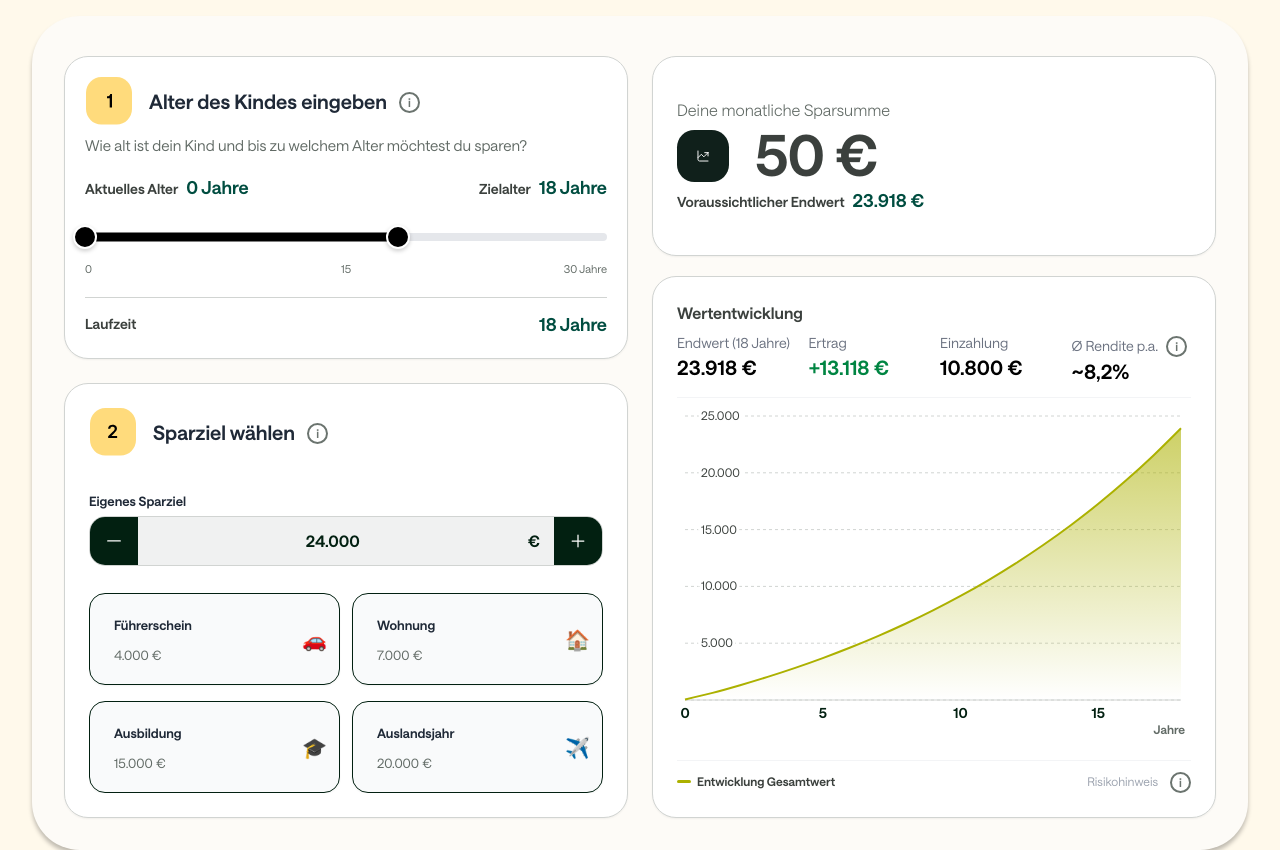
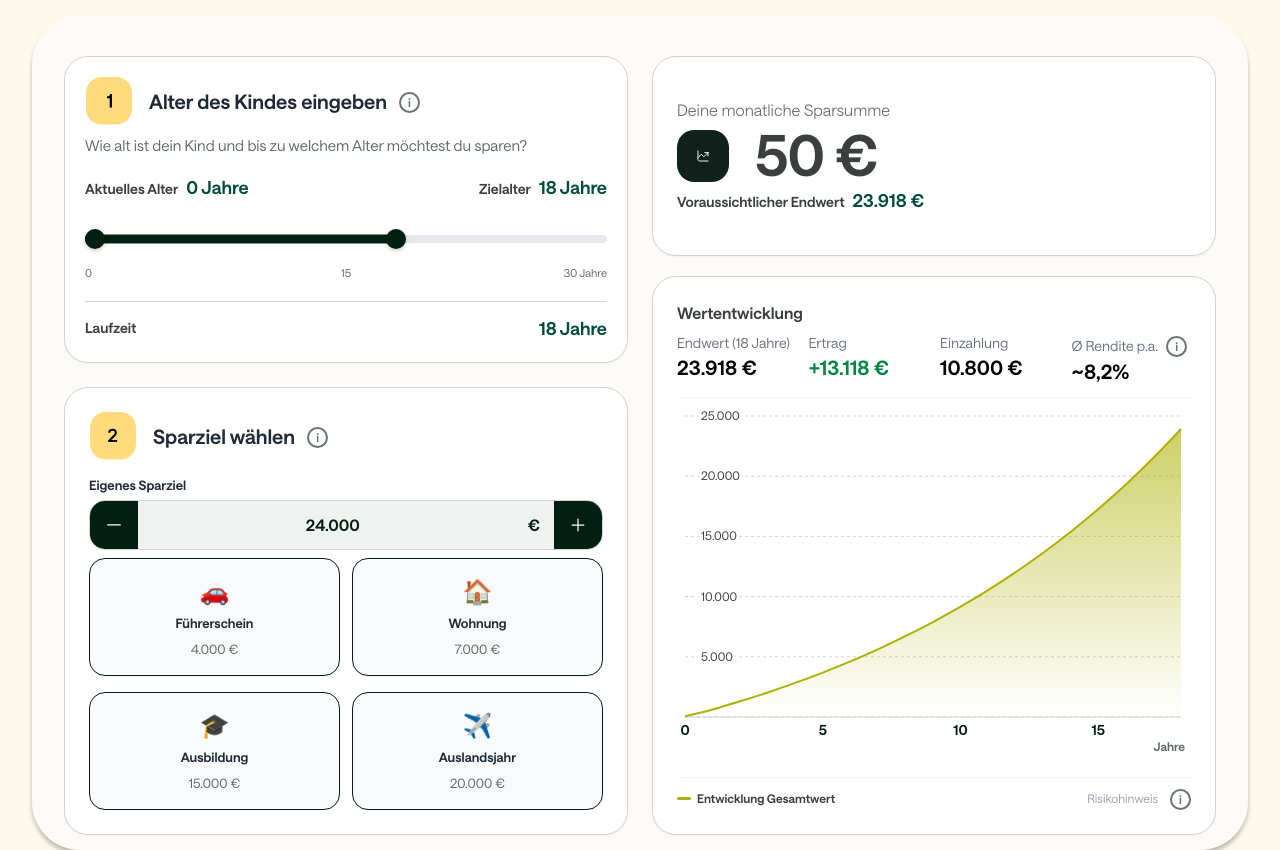
Before and after one commit to ivenkurz/kindersparplan, a Next.js app: page /Kindersparplan in a window 1280 px wide. Built offline with nearby package versions, Linux system fonts and the light colour scheme.

Commit message:
Sparziel-Cards Redesign Icon oben volle Textbreite DualRangeSlider native Inputs Design-Doc

```diff
--- a/app/Kindersparplan/page.tsx
+++ b/app/Kindersparplan/page.tsx
@@ -373,15 +373,15 @@ export default function KindersparplanPage() {
                           saveForUndo();
                           setSparzielId(ziel.id);
                         }}
-                        className={`relative box-border flex min-h-[92px] w-full min-w-0 flex-col items-start justify-center gap-1 rounded-[16px] border bg-[#F9FAFB] pt-4 pr-12 pb-4 pl-6 text-left shadow-[0px_1px_2px_rgba(0,0,0,0.05)] transition-all ${
+                        className={`box-border flex min-h-[92px] w-full min-w-0 flex-col items-center justify-center gap-1.5 rounded-[16px] border bg-[#F9FAFB] p-4 text-center shadow-[0px_1px_2px_rgba(0,0,0,0.05)] transition-all ${
                           isSelected
                             ? "border-2 border-[#022011]"
                             : "border border-[#022011] hover:border-ds-orange-60/40"
                         }`}
                       >
-                        <span className="font-saans text-[13px] font-semibold leading-7 text-[#1F2937]">{ziel.label}</span>
-                        <span className="font-saans text-[13px] font-normal leading-6 text-[#616A65]">{formatEuro(ziel.betrag)}</span>
-                        <span className="absolute right-3 top-1/2 -translate-y-1/2 text-xl leading-7 text-[#1F2937]" aria-hidden>{ziel.emoji}</span>
+                        <span className="text-2xl leading-8 text-[#1F2937]" aria-hidden>{ziel.emoji}</span>
+                        <span className="font-saans text-[13px] font-semibold leading-5 text-[#1F2937] w-full truncate">{ziel.label}</span>
+                        <span className="font-saans text-[13px] font-normal leading-5 text-[#616A65] w-full truncate">{formatEuro(ziel.betrag)}</span>
                       </button>
                     );
                   })}
@@ -521,15 +521,15 @@ export default function KindersparplanPage() {
                       saveForUndo();
                       setSparzielId(ziel.id);
                     }}
-                    className={`relative box-border flex min-h-[92px] w-full min-w-0 flex-col items-start justify-center gap-1 rounded-[16px] border bg-[#F9FAFB] pt-4 pr-12 pb-4 pl-6 text-left shadow-[0px_1px_2px_rgba(0,0,0,0.05)] transition-all ${
+                    className={`box-border flex min-h-[92px] w-full min-w-0 flex-col items-center justify-center gap-1.5 rounded-[16px] border bg-[#F9FAFB] p-4 text-center shadow-[0px_1px_2px_rgba(0,0,0,0.05)] transition-all ${
                       isSelected
                         ? "border-2 border-[#022011]"
                         : "border border-[#022011] hover:border-ds-orange-60/40"
                     }`}
                   >
-                    <span className="font-saans text-[13px] font-semibold leading-7 text-[#1F2937] min-w-0 truncate block w-full">{ziel.label}</span>
-                    <span className="font-saans text-[13px] font-normal leading-6 text-[#616A65] min-w-0 truncate block w-full">{formatEuro(ziel.betrag)}</span>
-                    <span className="absolute right-3 top-1/2 -translate-y-1/2 text-xl leading-7 text-[#1F2937]" aria-hidden>{ziel.emoji}</span>
+                    <span className="text-2xl leading-8 text-[#1F2937]" aria-hidden>{ziel.emoji}</span>
+                    <span className="font-saans text-[13px] font-semibold leading-5 text-[#1F2937] w-full truncate">{ziel.label}</span>
+                    <span className="font-saans text-[13px] font-normal leading-5 text-[#616A65] w-full truncate">{formatEuro(ziel.betrag)}</span>
                   </button>
                 );
               })}
--- a/components/DualRangeSlider.tsx
+++ b/components/DualRangeSlider.tsx
@@ -1,6 +1,4 @@
 "use client";
-
-import { useRef, useCallback, useEffect } from "react";
 
 interface DualRangeSliderProps {
   min: number;
@@ -14,22 +12,26 @@ interface DualRangeSliderProps {
   lowLabel?: string;
   highLabel?: string;
   formatValue?: (v: number) => string;
-  thumbSize?: "sm" | "md";
   /** Legende unter dem Slider ausblenden (z. B. Kindersparplan) */
   hideLegend?: boolean;
 }
 
-function percentToValue(percent: number, min: number, max: number, step: number): number {
-  const range = max - min;
-  const raw = min + (percent / 100) * range;
-  const steps = Math.round((raw - min) / step);
-  return Math.max(min, Math.min(max, min + steps * step));
-}
+/**
+ * Dual-Range-Slider mit zwei nativen <input type="range">.
+ * Wie SliderInput (SparplanRechner): zuverlässiges Touch/Drag auf iOS, gleiche Thumb-Größe auf Mobile.
+ */
+const RANGE_INPUT_CLASS =
+  "absolute inset-x-0 top-1/2 -translate-y-1/2 z-10 w-full h-4 md:h-2.5 bg-transparent appearance-none cursor-pointer touch-manipulation " +
+  "[&::-webkit-slider-runnable-track]:h-full [&::-webkit-slider-runnable-track]:bg-transparent [&::-webkit-slider-runnable-track]:rounded-full " +
+  "[&::-moz-range-track]:h-full [&::-moz-range-track]:bg-transparent [&::-moz-range-track]:rounded-full " +
+  "[&::-webkit-slider-thumb]:appearance-none [&::-webkit-slider-thumb]:w-11 [&::-webkit-slider-thumb]:h-11 md:[&::-webkit-slider-thumb]:w-5 md:[&::-webkit-slider-thumb]:h-5 " +
+  "[&::-webkit-slider-thumb]:mt-[-14px] md:[&::-webkit-slider-thumb]:mt-[-5px] " +
+  "[&::-webkit-slider-thumb]:rounded-full [&::-webkit-slider-thumb]:bg-[#022011] [&::-webkit-slider-thumb]:border-2 [&::-webkit-slider-thumb]:border-white " +
+  "[&::-webkit-slider-thumb]:shadow-[0_2px_4px_rgba(0,0,0,0.2)] [&::-webkit-slider-thumb]:cursor-pointer " +
+  "[&::-moz-range-thumb]:w-11 [&::-moz-range-thumb]:h-11 md:[&::-moz-range-thumb]:w-5 md:[&::-moz-range-thumb]:h-5 " +
+  "[&::-moz-range-thumb]:rounded-full [&::-moz-range-thumb]:bg-[#022011] [&::-moz-range-thumb]:border-2 [&::-moz-range-thumb]:border-white [&::-moz-range-thumb]:shadow-[0_2px_4px_rgba(0,0,0,0.2)] [&::-moz-range-thumb]:cursor-pointer " +
+  "focus:outline-none focus-visible:ring-2 focus-visible:ring-ds-orange-60 focus-visible:ring-offset-2";
 
-/**
- * Dual-Range-Slider mit eigenem Track und zwei Thumb-Divs.
- * Keine nativen Range-Inputs für die Anzeige – dadurch kein Zittern und der andere Thumb bleibt stabil.
- */
 export default function DualRangeSlider({
   min,
   max,
@@ -47,147 +49,61 @@ export default function DualRangeSlider({
   const range = max - min;
   const lowPercent = range === 0 ? 0 : ((valueLow - min) / range) * 100;
   const highPercent = range === 0 ? 100 : ((valueHigh - min) / range) * 100;
-  const trackRef = useRef<HTMLDivElement>(null);
-  const activeThumbRef = useRef<"low" | "high" | null>(null);
 
-  const getPercentFromClientX = useCallback((clientX: number) => {
-    const el = trackRef.current;
-    if (!el) return 50;
-    const rect = el.getBoundingClientRect();
-    return Math.max(0, Math.min(100, ((clientX - rect.left) / rect.width) * 100));
-  }, []);
+  const handleLowChange = (v: number) => {
+    const clamped = Math.min(valueHigh - step, Math.max(min, v));
+    onChangeLow(clamped);
+  };
 
-  const handlePointerDown = useCallback(
-    (e: React.PointerEvent) => {
-      e.preventDefault();
-      const target = e.target as HTMLElement;
-      let hitLow: boolean;
-      if (target.dataset.thumb === "low") hitLow = true;
-      else if (target.dataset.thumb === "high") hitLow = false;
-      else {
-        const percent = getPercentFromClientX(e.clientX);
-        const mid = (lowPercent + highPercent) / 2;
-        hitLow = percent < mid;
-      }
-      activeThumbRef.current = hitLow ? "low" : "high";
-      trackRef.current?.setPointerCapture(e.pointerId);
-      const percent = getPercentFromClientX(e.clientX);
-      const value = percentToValue(percent, min, max, step);
-      if (hitLow) {
-        onChangeLow(Math.min(value, valueHigh - step));
-      } else {
-        onChangeHigh(Math.max(value, valueLow + step));
-      }
-    },
-    [getPercentFromClientX, lowPercent, highPercent, min, max, step, valueLow, valueHigh, onChangeLow, onChangeHigh]
-  );
-
-  const handlePointerMove = useCallback(
-    (e: React.PointerEvent) => {
-      if (activeThumbRef.current === null) return;
-      const percent = getPercentFromClientX(e.clientX);
-      const value = percentToValue(percent, min, max, step);
-      if (activeThumbRef.current === "low") {
-        onChangeLow(Math.min(value, valueHigh - step));
-      } else {
-        onChangeHigh(Math.max(value, valueLow + step));
-      }
-    },
-    [getPercentFromClientX, min, max, step, valueLow, valueHigh, onChangeLow, onChangeHigh]
-  );
-
-  const handlePointerUp = useCallback((e: React.PointerEvent) => {
-    activeThumbRef.current = null;
-    trackRef.current?.releasePointerCapture(e.pointerId);
-  }, []);
-
-  const handleKeyDownLow = useCallback(
-    (e: React.KeyboardEvent) => {
-      if (e.key === "ArrowLeft" || e.key === "ArrowDown") {
-        e.preventDefault();
-        onChangeLow(Math.max(min, valueLow - step));
-      } else if (e.key === "ArrowRight" || e.key === "ArrowUp") {
-        e.preventDefault();
-        onChangeLow(Math.min(valueHigh - step, valueLow + step));
-      }
-    },
-    [min, step, valueLow, valueHigh, onChangeLow]
-  );
-
-  const handleKeyDownHigh = useCallback(
-    (e: React.KeyboardEvent) => {
-      if (e.key === "ArrowLeft" || e.key === "ArrowDown") {
-        e.preventDefault();
-        onChangeHigh(Math.max(valueLow + step, valueHigh - step));
-      } else if (e.key === "ArrowRight" || e.key === "ArrowUp") {
-        e.preventDefault();
-        onChangeHigh(Math.min(max, valueHigh + step));
-      }
-    },
-    [max, step, valueLow, valueHigh, onChangeHigh]
-  );
-
-  useEffect(() => {
-    const up = () => {
-      activeThumbRef.current = null;
-    };
-    window.addEventListener("pointerup", up);
-    window.addEventListener("pointercancel", up);
-    return () => {
-      window.removeEventListener("pointerup", up);
-      window.removeEventListener("pointercancel", up);
-    };
-  }, []);
+  const handleHighChange = (v: number) => {
+    const clamped = Math.max(valueLow + step, Math.min(max, v));
+    onChangeHigh(clamped);
+  };
 
   return (
     <div className="space-y-3">
       {label && (
         <p className="text-sm font-semibold text-ds-neutral-100">{label}</p>
       )}
-      {/* Wie SliderInput: auf Mobile hoher Track (h-14) und große Thumbs (w-11 h-11) für besseres Greifen */}
-      <div
-        ref={trackRef}
-        className="relative h-14 md:h-10 select-none touch-none flex items-center"
-        style={{ touchAction: "none" }}
-        onPointerDown={handlePointerDown}
-        onPointerMove={handlePointerMove}
-        onPointerUp={handlePointerUp}
-        onPointerLeave={handlePointerUp}
-      >
-        {/* Track (SVG-Vorlage: 8px hoch, rx=4, #E5E7EB) */}
+      {/* Wie SliderInput: h-14 md:h-11, zwei native Range-Inputs für zuverlässiges iOS-Touch */}
+      <div className="relative h-14 md:h-11">
+        {/* Track (Hintergrund) */}
         <div className="absolute inset-x-0 top-1/2 -translate-y-1/2 h-2 rounded bg-[#E5E7EB] pointer-events-none z-0" />
-        {/* Füllung zwischen den Thumbs (SVG: schwarze Linie stroke-width 9) */}
+        {/* Füllung zwischen den Thumbs */}
         <div
-          className="absolute top-1/2 -translate-y-1/2 h-[9px] rounded bg-black pointer-events-none z-0"
+          className="absolute top-1/2 -translate-y-1/2 h-[9px] rounded bg-[#022011] pointer-events-none z-0"
           style={{
             left: `${lowPercent}%`,
             width: `${highPercent - lowPercent}%`,
           }}
         />
-        {/* Thumbs: Mobile 44px (wie SliderInput), Desktop 24px – gut greifbar auf Touch */}
-        <div
-          data-thumb="low"
-          role="slider"
+        {/* Low: natives Range-Input, z-10 */}
+        <input
+          type="range"
+          min={min}
+          max={max}
+          step={step}
+          value={valueLow}
+          onChange={(e) => handleLowChange(Number(e.target.value))}
           aria-label={`${lowLabel} ${formatValue(valueLow)} Jahre`}
           aria-valuemin={min}
           aria-valuemax={valueHigh - step}
           aria-valuenow={valueLow}
-          tabIndex={0}
-          onKeyDown={handleKeyDownLow}
-          className="absolute top-1/2 z-10 w-11 h-11 md:w-6 md:h-6 -translate-y-1/2 -translate-x-1/2 rounded-full bg-black border-2 border-white shadow-[0_2px_4px_rgba(0,0,0,0.2)] cursor-grab active:cursor-grabbing hover:shadow-lg focus:outline-none focus:ring-2 focus:ring-ds-orange-60 focus:ring-offset-2 pointer-events-auto touch-manipulation"
-          style={{ left: `${lowPercent}%` }}
+          className={RANGE_INPUT_CLASS}
         />
-        <div
-          data-thumb="high"
-          role="slider"
+        {/* High: natives Range-Input, z-20 damit Thumb bei Überlappung greifbar */}
+        <input
+          type="range"
+          min={min}
+          max={max}
+          step={step}
+          value={valueHigh}
+          onChange={(e) => handleHighChange(Number(e.target.value))}
           aria-label={`${highLabel} ${formatValue(valueHigh)} Jahre`}
           aria-valuemin={valueLow + step}
           aria-valuemax={max}
           aria-valuenow={valueHigh}
-          tabIndex={0}
-          onKeyDown={handleKeyDownHigh}
-          className="absolute top-1/2 z-10 w-11 h-11 md:w-6 md:h-6 -translate-y-1/2 -translate-x-1/2 rounded-full bg-black border-2 border-white shadow-[0_2px_4px_rgba(0,0,0,0.2)] cursor-grab active:cursor-grabbing hover:shadow-lg focus:outline-none focus:ring-2 focus:ring-ds-orange-60 focus:ring-offset-2 pointer-events-auto touch-manipulation"
-          style={{ left: `${highPercent}%` }}
+          className={RANGE_INPUT_CLASS + " z-20"}
         />
       </div>
       {!hideLegend && (
```
Also changed, not shown: 1 other file (tests, documents, lock files or other folders).
